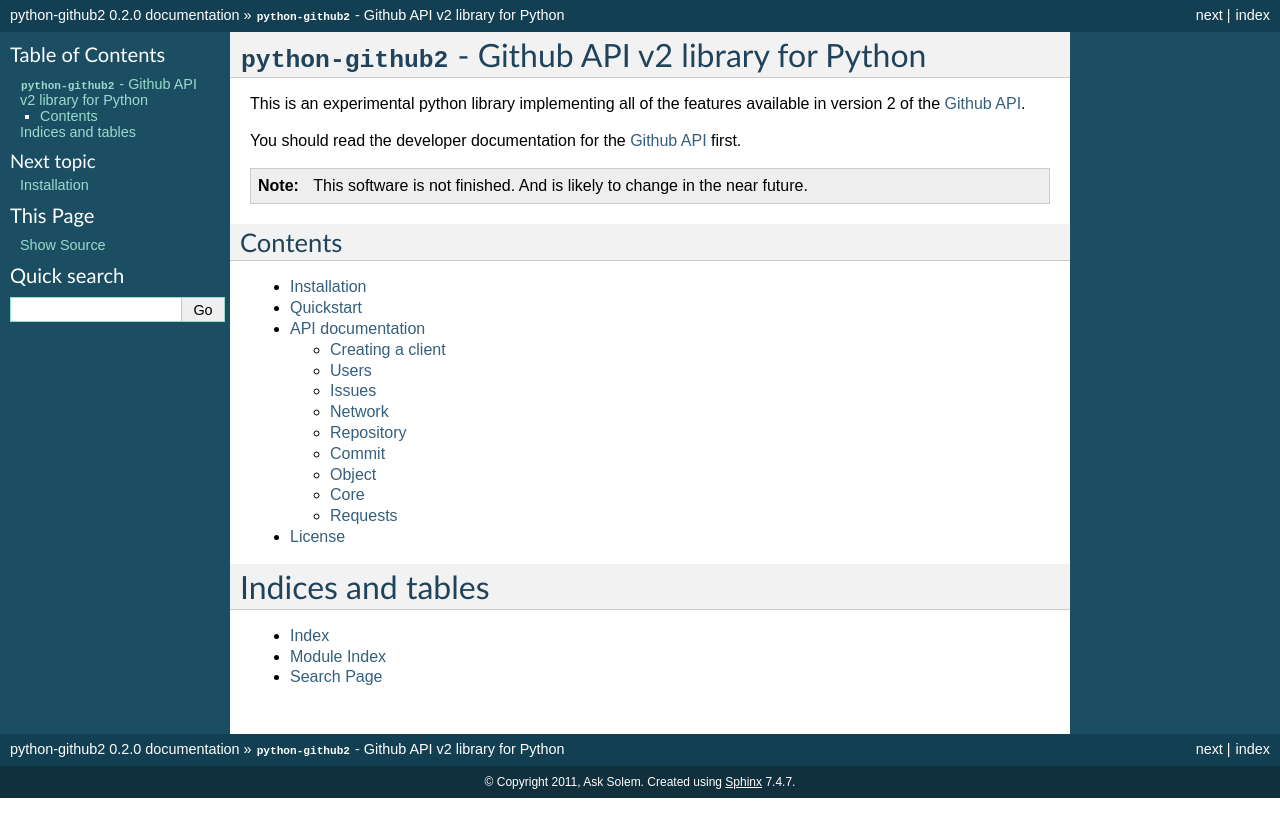
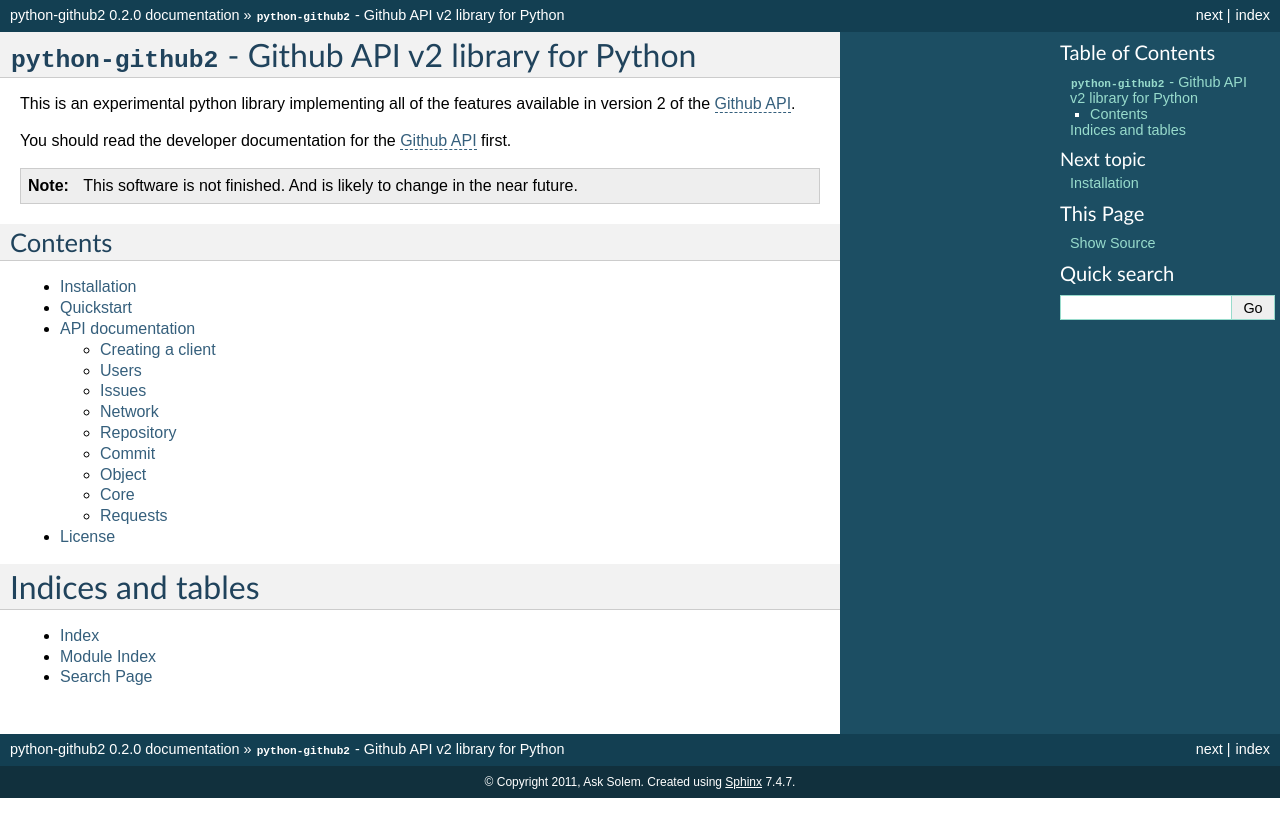
Before and after one commit to ask/python-github2, a Sphinx documentation site: the page built from doc/index.rst, in a window 1280 px wide. Shown: the top 837 px of the page. Built offline with Sphinx 7.4.7, drawn with Linux system fonts in a browser that asks for light colours.

Commit message:
Nicer, imo, Sphinx default theme layout.

```diff
--- a/doc/conf.py
+++ b/doc/conf.py
@@ -97,7 +97,11 @@
 # Theme options are theme-specific and customize the look and feel of a theme
 # further.  For a list of options available for each theme, see the
 # documentation.
-#html_theme_options = {}
+html_theme_options = {
+    "rightsidebar": True,
+    "stickysidebar": True,
+    "externalrefs": True,
+}
 
 # Add any paths that contain custom themes here, relative to this directory.
 #html_theme_path = []
```
